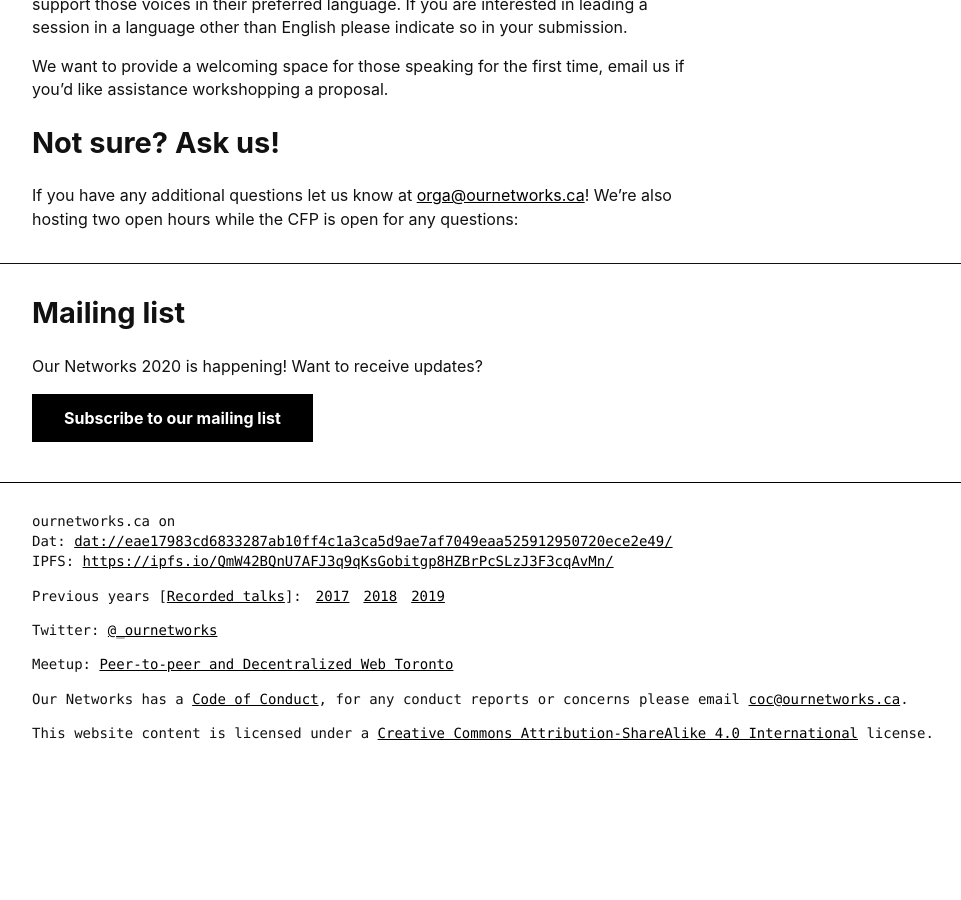
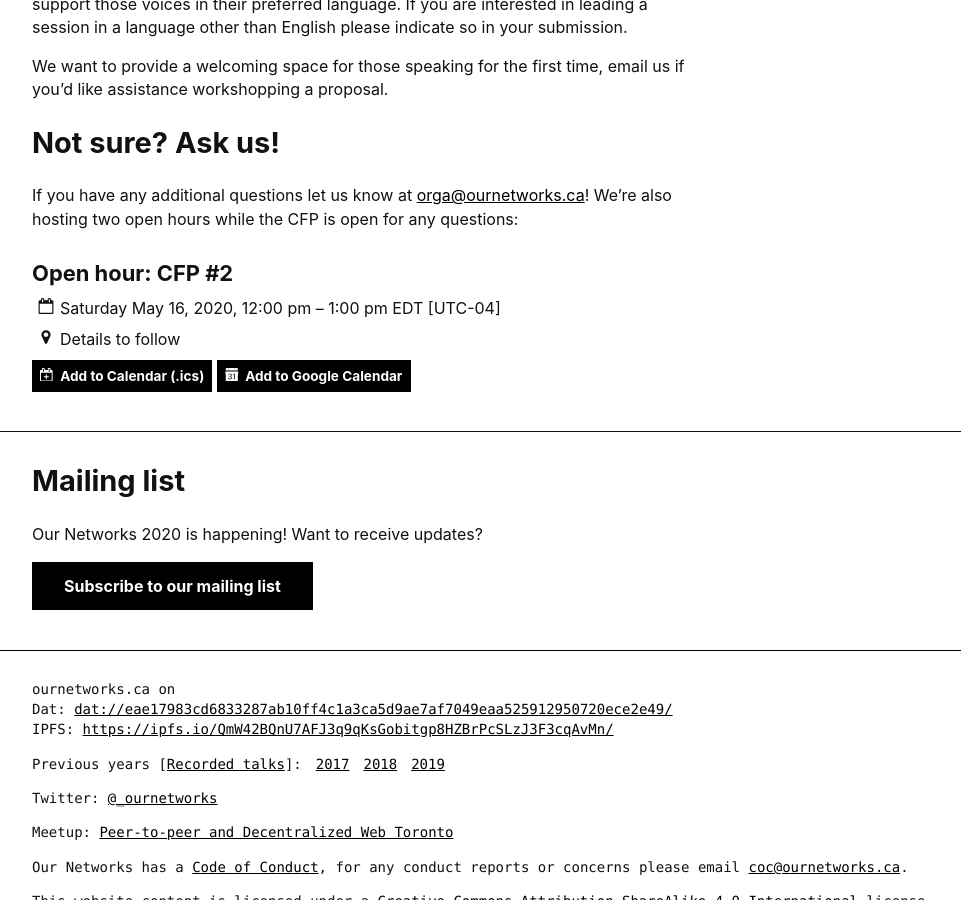
Before and after one commit to ournetworks/ournetworks.ca, a Jekyll site: the page built from index.md, in a window 1280 px wide and 900 px high, scrolled down 1581 px. Shown: the whole window, without its empty margins (8-969 px from the left). Built offline with Jekyll 4.4.1, drawn with Linux system fonts in a browser that asks for light colours; before the commit the page ends 2352 px from its top, so only the background shows below that.

Commit message:
update open hour details

```diff
--- a/_data/events.yml
+++ b/_data/events.yml
@@ -9,7 +9,8 @@
 
 - title: "Open hour: CFP #1"
   type: call
-  location: Mozilla Hubs (details to follow)
+  location: Mozilla Hubs
+  locationLink: https://hubs.mozilla.com/Gpo3so3/our-networks/
   date: 2020-04-30
   startTime: '17:30'
   endTime: '18:30'
@@ -18,7 +19,7 @@
 - title: "Open hour: CFP #2"
   type: call
   location: Details to follow
-  date: 2020-05-02
+  date: 2020-05-16
   startTime: '12:00'
   endTime: '13:00'
   timeZone: "EDT [UTC-04]"
```
